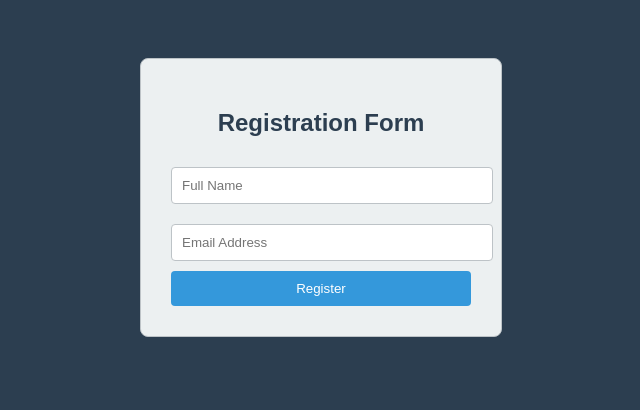
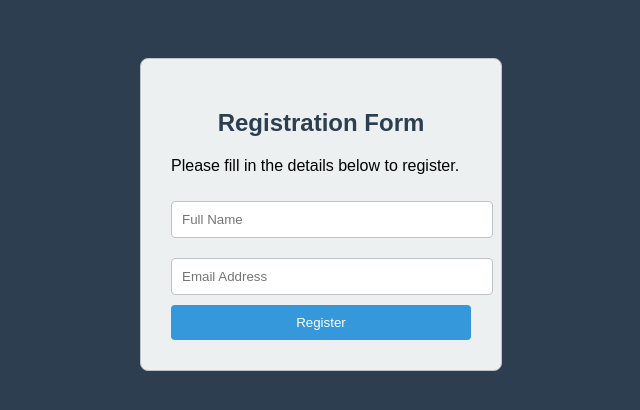
Before and after one commit to SillyCookies-s/git-todo-flask-app, a Flask app: page / in a window 1280 px wide. Shown: the top 410 px of the page, without its empty margins (319-959 px from the left). Run offline with Flask 3, Linux system fonts and the light colour scheme.

Commit message:
Updated index.html

```diff
--- a/frontend/templates/index.html
+++ b/frontend/templates/index.html
@@ -6,7 +6,7 @@
   <body>
     <div class="form-box">
       <h2>Registration Form</h2>
-
+      <p>Please fill in the details below to register.</p>
       <form action="{{ backend_url }}/submit" method="POST">
         <input type="text" name="name" placeholder="Full Name" required />
         <input type="email" name="email" placeholder="Email Address" required />
```
Also changed, not shown: 1 other file.
